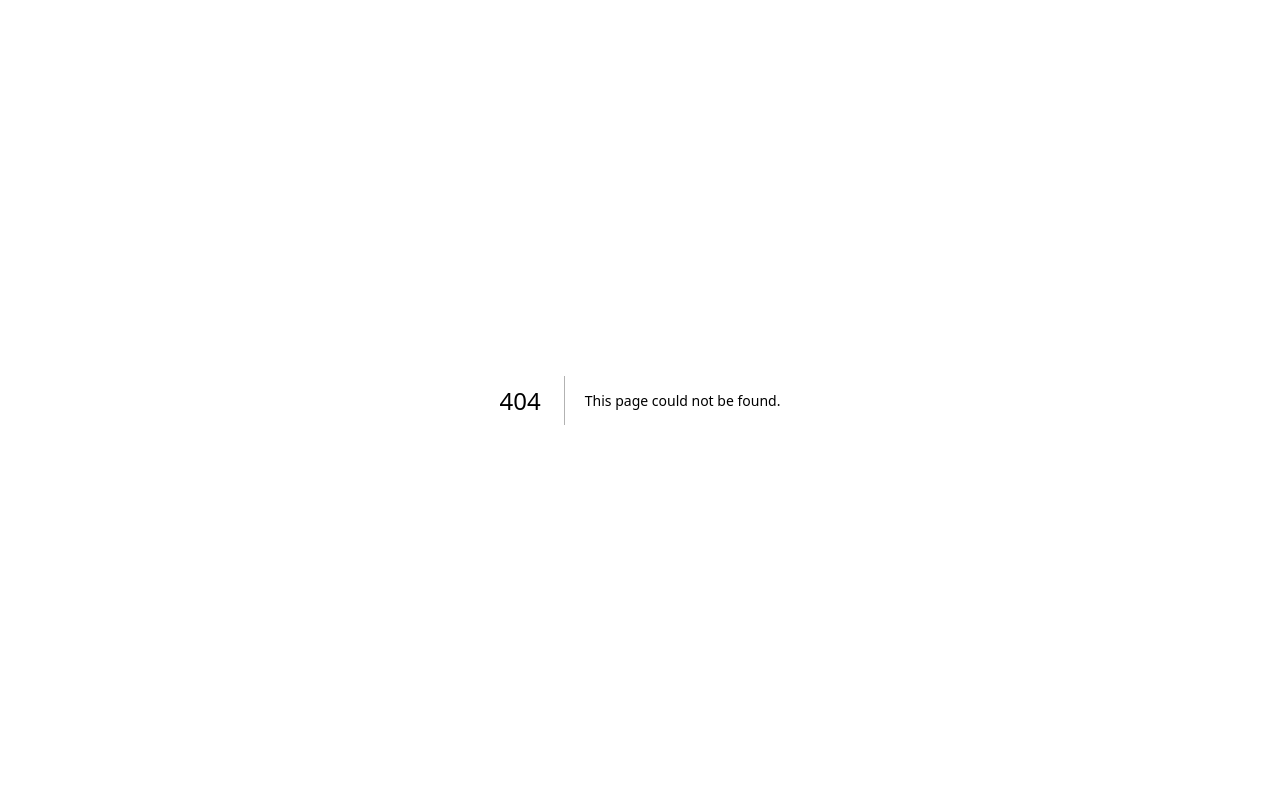
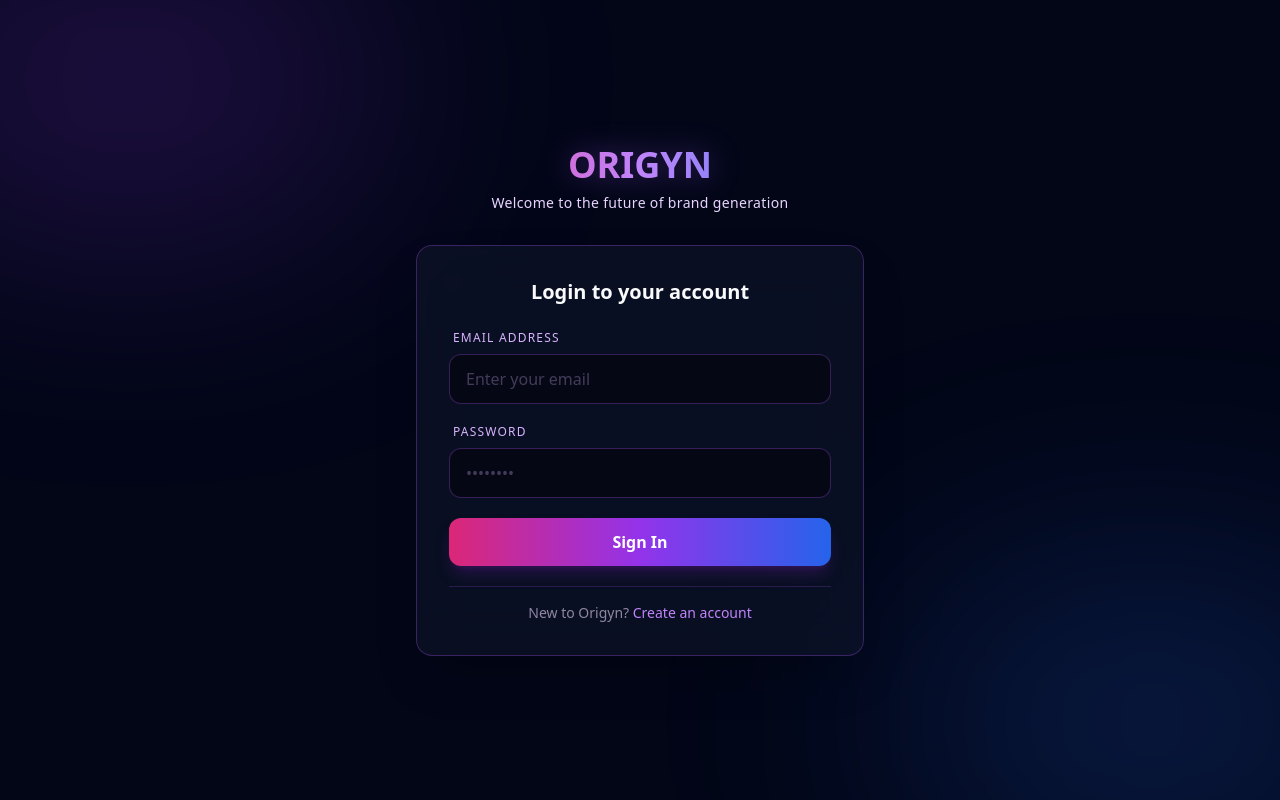
Before and after one commit to Soumitra-04/Pathway-GEN-AI, a Next.js app: page /login in a window 1280 px wide. Before the commit this address had no page. Built offline with nearby package versions, Linux system fonts and the light colour scheme; no server answers.

Commit message:
Login/Logout Option added using Firebase

```diff
--- /dev/null
+++ b/app/login/page.tsx
@@ -0,0 +1,104 @@
+'use client'
+import { useState, useEffect } from 'react';
+import { auth } from '@/lib/firebase';
+import { signInWithEmailAndPassword, onAuthStateChanged } from 'firebase/auth';
+import { useRouter } from 'next/navigation';
+import Link from 'next/link';
+
+export default function LoginPage() {
+  const [email, setEmail] = useState('');
+  const [password, setPassword] = useState('');
+  const [error, setError] = useState('');
+  const router = useRouter();
+
+  useEffect(() => {
+    const unsubscribe = onAuthStateChanged(auth, (user) => {
+      if (user) {
+        router.push('/');
+      }
+    });
+    return () => unsubscribe();
+  }, [router]);
+
+  const handleLogin = async (e: React.FormEvent) => {
+    e.preventDefault();
+    setError('');
+    try {
+      await signInWithEmailAndPassword(auth, email, password);
+      router.push('/');
+    } catch (err: any) {
+      setError("Invalid email or password. Please try again.");
+    }
+  };
+
+  return (
+    <main className="min-h-screen flex items-center justify-center bg-slate-950 px-4 relative overflow-hidden">
+      {/* Background Decorative Glows */}
+      <div className="absolute top-[-10%] left-[-10%] w-[40%] h-[40%] bg-purple-600/20 rounded-full blur-[120px]" />
+      <div className="absolute bottom-[-10%] right-[-10%] w-[40%] h-[40%] bg-blue-600/20 rounded-full blur-[120px]" />
+
+      <div className="w-full max-w-md z-10 animate-fade-up">
+        {/* Branding Header */}
+        <div className="text-center mb-8">
+          <h1 className="text-4xl font-bold mb-2 bg-clip-text text-transparent bg-gradient-to-r from-pink-500 via-purple-400 to-blue-500 drop-shadow-[0_0_15px_rgba(168,85,247,0.4)]">
+            ORIGYN
+          </h1>
+          <p className="text-purple-200 font-light tracking-wide text-sm">
+            Welcome to the future of brand generation
+          </p>
+        </div>
+
+        {/* Glassmorphism Card */}
+        <div className="rounded-2xl p-8 bg-slate-900/60 border border-purple-500/30 backdrop-blur-xl shadow-2xl">
+          <h2 className="text-xl font-semibold text-slate-50 mb-6 text-center">Login to your account</h2>
+
+          <form onSubmit={handleLogin} className="space-y-5">
+            <div>
+              <label className="block text-xs text-purple-300 uppercase tracking-widest mb-2 ml-1">Email Address</label>
+              <input
+                type="email"
+                placeholder="Enter your email"
+                className="w-full px-4 py-3 rounded-xl bg-black/40 border border-purple-500/30 text-white placeholder-purple-300/30 focus:outline-none focus:border-purple-400 focus:ring-1 focus:ring-purple-400 transition-all"
+                onChange={(e) => setEmail(e.target.value)}
+                required
+              />
+            </div>
+
+            <div>
+              <label className="block text-xs text-purple-300 uppercase tracking-widest mb-2 ml-1">Password</label>
+              <input
+                type="password"
+                placeholder="••••••••"
+                className="w-full px-4 py-3 rounded-xl bg-black/40 border border-purple-500/30 text-white placeholder-purple-300/30 focus:outline-none focus:border-purple-400 focus:ring-1 focus:ring-purple-400 transition-all"
+                onChange={(e) => setPassword(e.target.value)}
+                required
+              />
+            </div>
+
+            <button
+              type="submit"
+              className="w-full py-3 rounded-xl font-bold text-white bg-gradient-to-r from-pink-600 via-purple-600 to-blue-600 hover:from-pink-500 hover:via-purple-500 hover:to-blue-500 shadow-lg shadow-purple-900/40 transition-all transform hover:scale-[1.02] active:scale-[0.98]"
+            >
+              Sign In
+            </button>
+
+            {error && (
+              <p className="text-red-400 text-xs text-center font-medium animate-pulse">
+                {error}
+              </p>
+            )}
+
+            <div className="pt-4 border-t border-purple-500/20 text-center">
+              <p className="text-sm text-purple-200/60">
+                New to Origyn?{" "}
+                <Link href="/signup" className="text-purple-400 hover:text-pink-400 underline-offset-4 hover:underline transition-colors font-medium">
+                  Create an account
+                </Link>
+              </p>
+            </div>
+          </form>
+        </div>
+      </div>
+    </main>
+  );
+}
--- a/app/page.tsx
+++ b/app/page.tsx
@@ -1,15 +1,39 @@
-// page.tsx
-
-
 "use client";
 import Link from "next/link";
 import React, { useState, useRef, useEffect } from "react";
 import jsPDF from "jspdf";
 import html2canvas from "html2canvas";
 
+// --- FIREBASE & NAVIGATION IMPORTS ---
+import { auth } from "@/lib/firebase";
+import { signOut, onAuthStateChanged } from "firebase/auth";
+import { useRouter } from "next/navigation";
+
 type ResultType = any;
 
 export default function HomePage() {
+  const router = useRouter();
+
+  // --- AUTH PROTECTION: Redirect to login if no user ---
+  useEffect(() => {
+    const unsubscribe = onAuthStateChanged(auth, (user) => {
+      if (!user) {
+        router.push("/login"); // Securely redirects unauthorized users
+      }
+    });
+    return () => unsubscribe();
+  }, [router]);
+
+  // --- LOGOUT HANDLER ---
+  const handleLogout = async () => {
+    try {
+      await signOut(auth); // Terminates Firebase session
+      router.push("/login");
+    } catch (err: any) {
+      console.error("Logout failed:", err.message);
+    }
+  };
+
   // Required state variables
   const [brandName, setBrandName] = useState("");
   const [idea, setIdea] = useState("");
@@ -1069,7 +1093,16 @@
     <main className="min-h-screen pb-16 bg-gradient-to-br from-slate-950 via-slate-950 to-slate-900 text-slate-50">
       {/* Header Section */}
       <div className="pt-12 pb-8 px-4 animate-fade-up">
-        <div className="max-w-5xl mx-auto text-center">
+        <div className="max-w-5xl mx-auto text-center relative">
+
+          {/* --- LOGOUT BUTTON --- */}
+          <button
+            onClick={handleLogout}
+            className="absolute right-0 top-0 px-4 py-2 text-sm font-medium text-purple-200 bg-slate-900/50 border border-purple-500/30 rounded-full hover:bg-red-900/20 hover:text-red-200 transition-all z-10"
+          >
+            Logout
+          </button>
+
           <h1 className="text-5xl md:text-6xl font-bold mb-3 bg-clip-text text-transparent bg-gradient-to-r from-pink-500 via-purple-400 to-blue-500 drop-shadow-[0_0_20px_rgba(168,85,247,0.65)]">
             Pathway GEN AI – Brand Generator
           </h1>
--- /dev/null
+++ b/app/signup/page.tsx
@@ -0,0 +1,58 @@
+'use client'
+import { useState } from 'react';
+import { auth } from '@/lib/firebase';
+import { createUserWithEmailAndPassword } from 'firebase/auth';
+import { useRouter } from 'next/navigation';
+
+export default function SignupPage() {
+  const [email, setEmail] = useState('');
+  const [password, setPassword] = useState('');
+  const [error, setError] = useState('');
+  const router = useRouter();
+
+  const handleSignup = async (e: React.FormEvent) => {
+    e.preventDefault();
+    setError('');
+
+    try {
+      // Calls Firebase Auth to create the user account
+      await createUserWithEmailAndPassword(auth, email, password);
+
+      // Redirects to home page on success
+      router.push('/');
+    } catch (err: any) {
+      // Catches errors like 'auth/weak-password' or 'auth/email-already-in-use'
+      setError(err.message);
+    }
+  };
+
+  return (
+    <div className="flex flex-col items-center justify-center min-h-screen p-4">
+      <div className="w-full max-w-md p-8 space-y-6 bg-white rounded shadow-md">
+        <h1 className="text-2xl font-bold text-center">Sign Up</h1>
+        <form onSubmit={handleSignup} className="space-y-4">
+          <input
+            type="email"
+            placeholder="Email"
+            className="w-full p-2 border rounded"
+            value={email}
+            onChange={(e) => setEmail(e.target.value)}
+            required
+          />
+          <input
+            type="password"
+            placeholder="Password"
+            className="w-full p-2 border rounded"
+            value={password}
+            onChange={(e) => setPassword(e.target.value)}
+            required
+          />
+          <button type="submit" className="w-full p-2 text-white bg-blue-600 rounded hover:bg-blue-700">
+            Create Account
+          </button>
+        </form>
+        {error && <p className="text-sm text-red-500">{error}</p>}
+      </div>
+    </div>
+  );
+}
--- /dev/null
+++ b/lib/firebase.ts
@@ -0,0 +1,18 @@
+import { initializeApp, getApps, getApp } from "firebase/app";
+import { getAuth } from "firebase/auth";
+import { getFirestore } from "firebase/firestore";
+
+const firebaseConfig = {
+  apiKey: process.env.NEXT_PUBLIC_FIREBASE_API_KEY,
+  authDomain: process.env.NEXT_PUBLIC_FIREBASE_AUTH_DOMAIN,
+  projectId: process.env.NEXT_PUBLIC_FIREBASE_PROJECT_ID,
+  storageBucket: process.env.NEXT_PUBLIC_FIREBASE_STORAGE_BUCKET,
+  messagingSenderId: process.env.NEXT_PUBLIC_FIREBASE_MESSAGING_SENDER_ID,
+  appId: process.env.NEXT_PUBLIC_FIREBASE_APP_ID,
+};
+
+// Initialize Firebase (singleton pattern for Next.js)
+const app = !getApps().length ? initializeApp(firebaseConfig) : getApp();
+export const auth = getAuth(app);
+export const db = getFirestore(app);
+export default app;
--- /dev/null
+++ b/next.config.js
@@ -0,0 +1,17 @@
+/** @type {import('next').NextConfig} */
+const nextConfig = {
+  images: {
+    remotePatterns: [
+      {
+        protocol: 'https',
+        hostname: 'generativelanguage.googleapis.com',
+      },
+      {
+        protocol: 'https',
+        hostname: '*.googleusercontent.com',
+      },
+    ],
+  },
+};
+
+module.exports = nextConfig;
--- a/package.json
+++ b/package.json
@@ -8,12 +8,14 @@
     "start": "next start"
   },
   "dependencies": {
+    "@google/generative-ai": "^0.24.1",
     "@types/node": "^24.10.1",
     "@types/react": "^19.2.7",
     "axios": "^1.13.2",
     "dotenv": "^17.2.3",
     "eslint": "^9.39.1",
     "eslint-config-next": "^16.0.7",
+    "firebase": "^12.7.0",
     "html2canvas": "^1.4.1",
     "jspdf": "^3.0.4",
     "next": "^16.0.7",
```
Also changed, not shown: tsconfig.json (+9 -5 lines), app/api/generate/route.ts (line endings or trailing spaces), app/api/stability/route.ts (line endings or trailing spaces), 1 other file (tests, documents, lock files or other folders).
